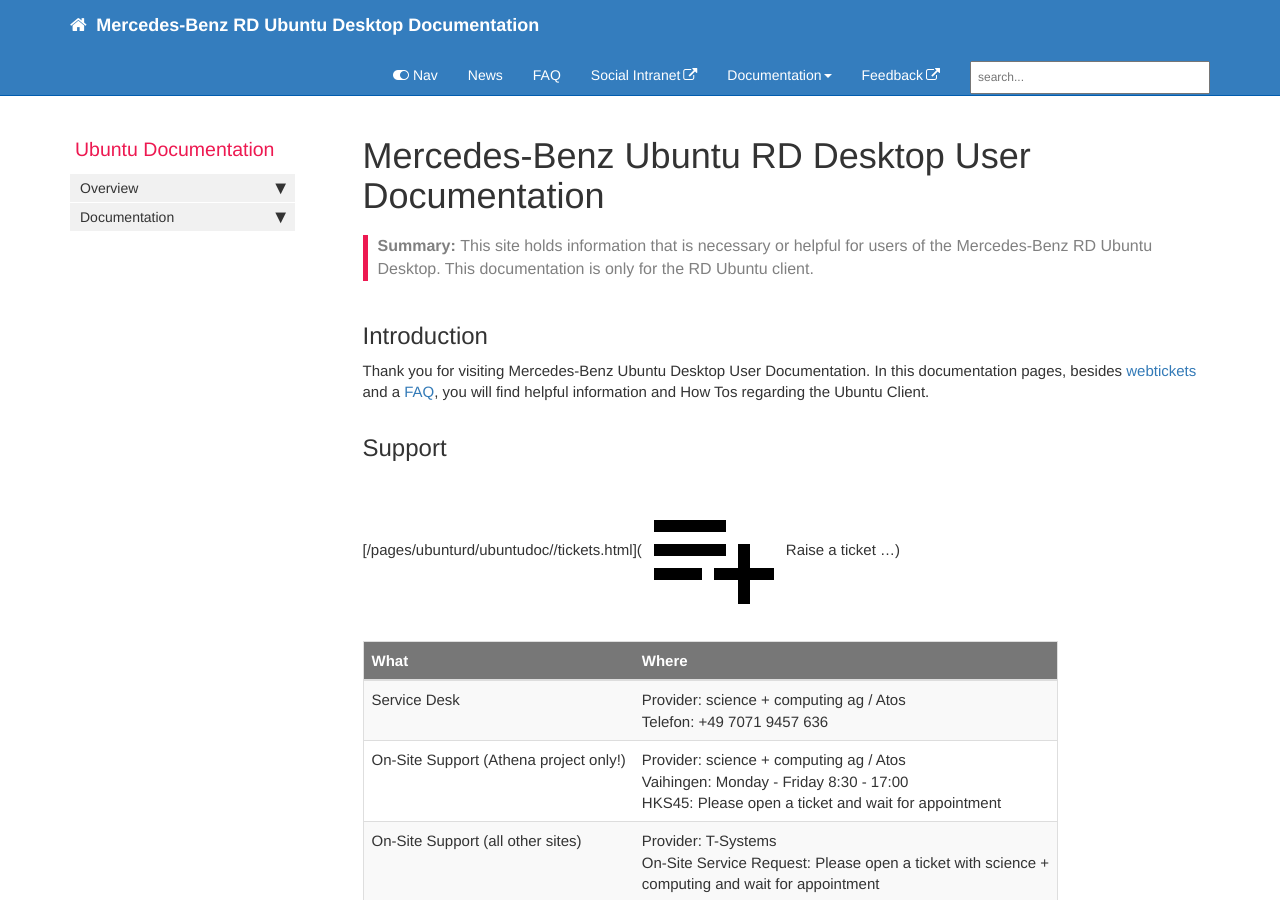
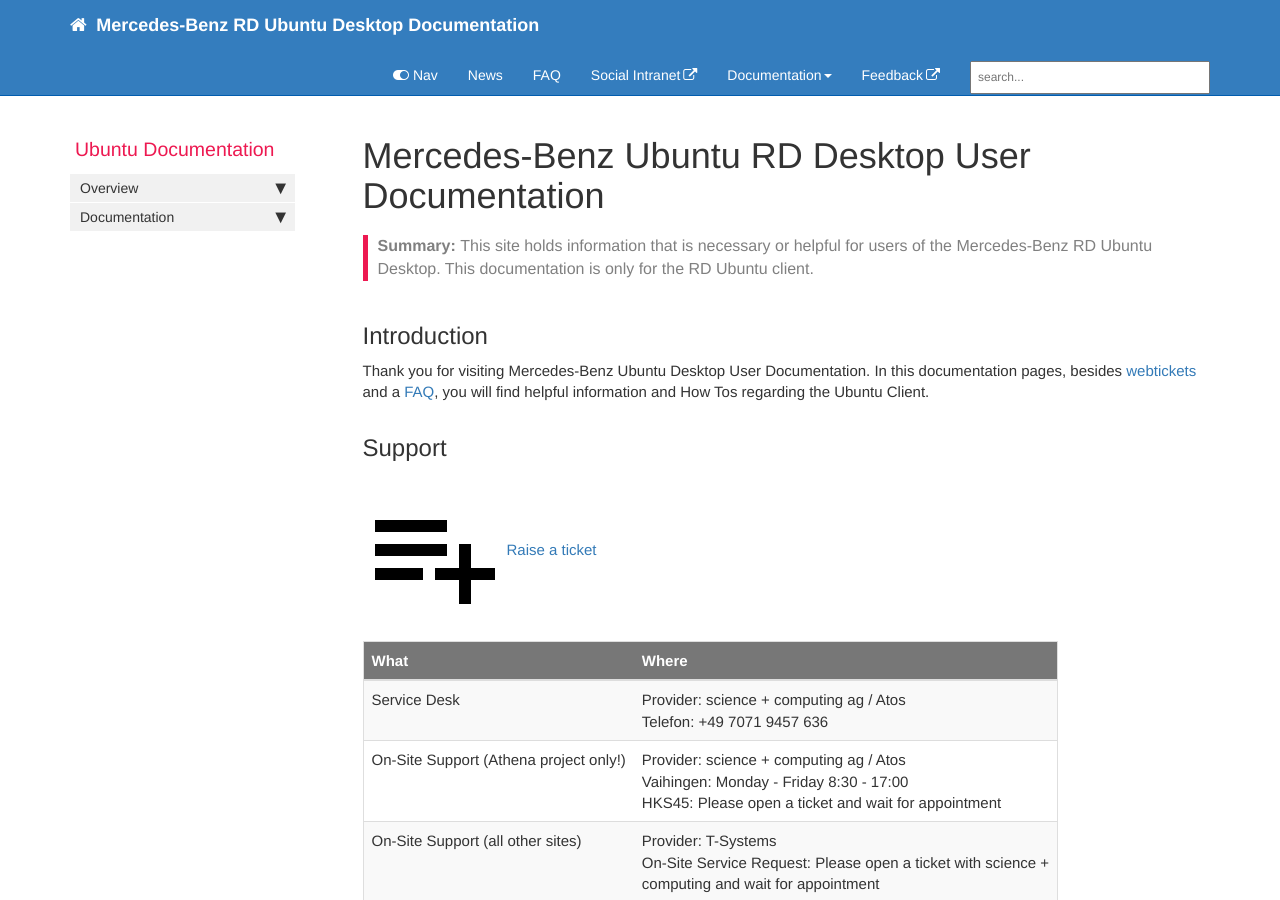
Before and after one commit to RajputPawan/Prometheus, a Jekyll site: the page built from index.md, in a window 1280 px wide and 900 px high. Built offline with Jekyll 4.4.1, drawn with Linux system fonts in a browser that asks for light colours; comment, search, counter and statistics services are not loaded.

Commit message:
correcting defective link

```diff
--- a/index.md
+++ b/index.md
@@ -15,7 +15,7 @@
 
 ## Support
 
-[{{ site.baseurl }}/tickets.html](<img src="{{ site.baseurl }}images/baseline_playlist_add_black_48pt_3x.png" alt="Raise a ticket ... ">Raise a ticket ...)
+<a href="{{ site.baseurl }}/tickets.html"><img src="{{ site.baseurl }}images/baseline_playlist_add_black_48pt_3x.png" alt="Raise a ticket ... ">Raise a ticket </a>
 
 | What | Where |
 |------|---------|
```
